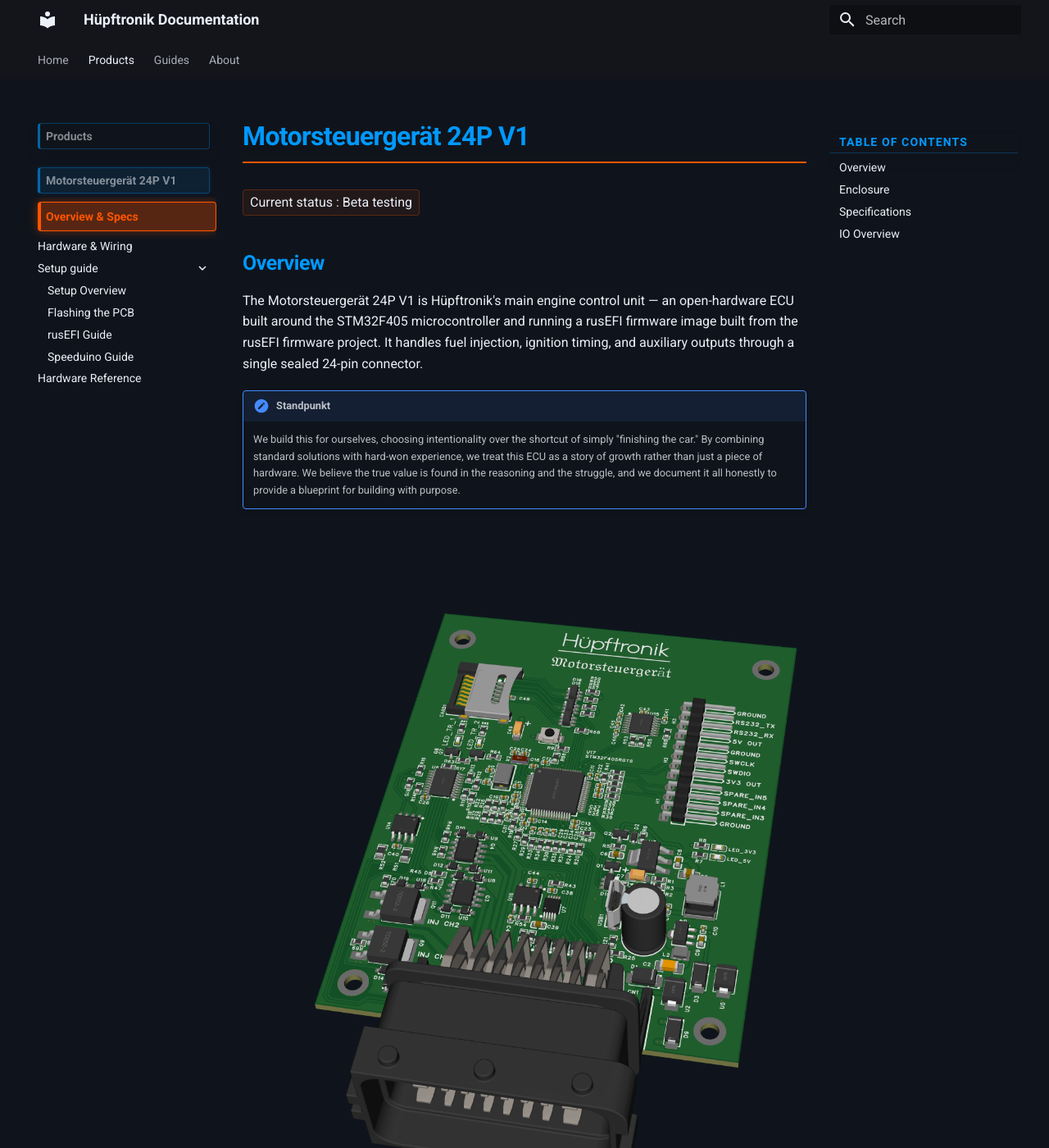
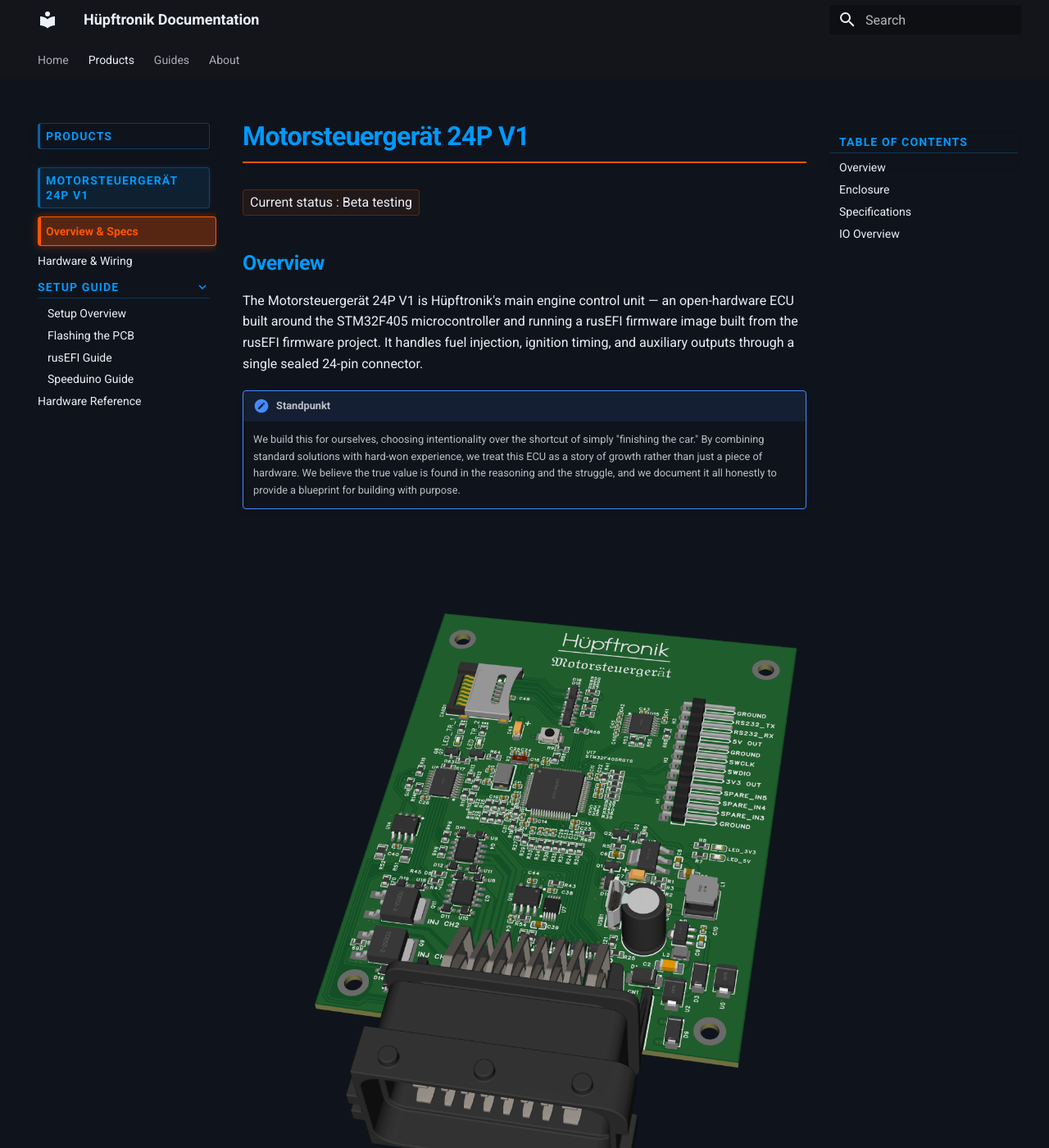
Before and after one commit to martijn4313/hupftronik-docs, an MkDocs documentation site: the page built from docs/products/motorsteuergerat-24p-v1/index.md, in a window 1280 px wide and 1400 px high. Shown: the whole window at 82% size. Built offline with MkDocs 1.6.1 and Material for MkDocs 9.7.7, drawn with Linux system fonts in a browser that asks for light colours.

Commit message:
Fix inactive sidebar category labels on desktop
Extend category header styling to also cover .md-nav__item--section
and .md-nav__item--nested label selectors, which Material theme uses
for inactive section headers in the desktop sidebar.

```diff
--- a/docs/stylesheets/extra.css
+++ b/docs/stylesheets/extra.css
@@ -47,8 +47,10 @@
   margin: 4px 0;
 }
 
-/* Sidebar section/category labels */
-.md-nav__title {
+/* Sidebar section/category labels - both the nav title and inactive section headers */
+.md-nav__title,
+.md-nav__item--section > .md-nav__link,
+.md-nav__item--nested > label.md-nav__link {
   color: #0099FF !important;
   font-size: 0.7rem;
   font-weight: 700;
```
